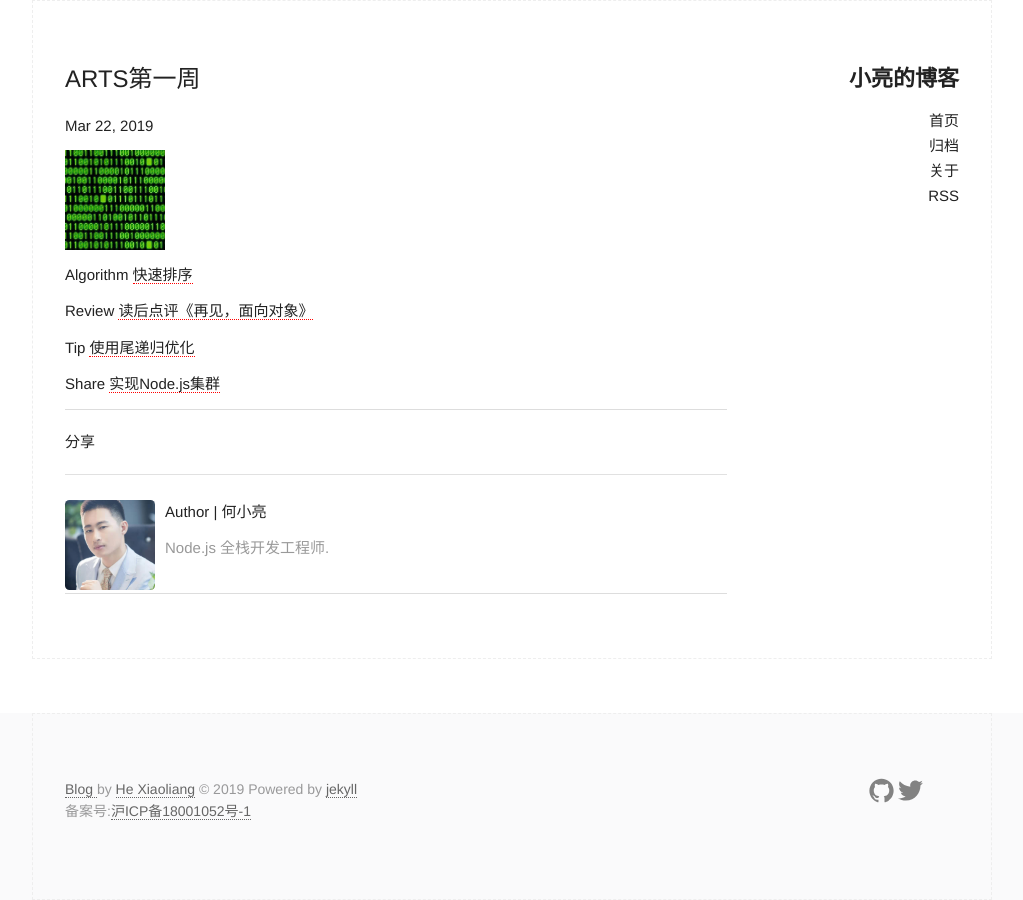
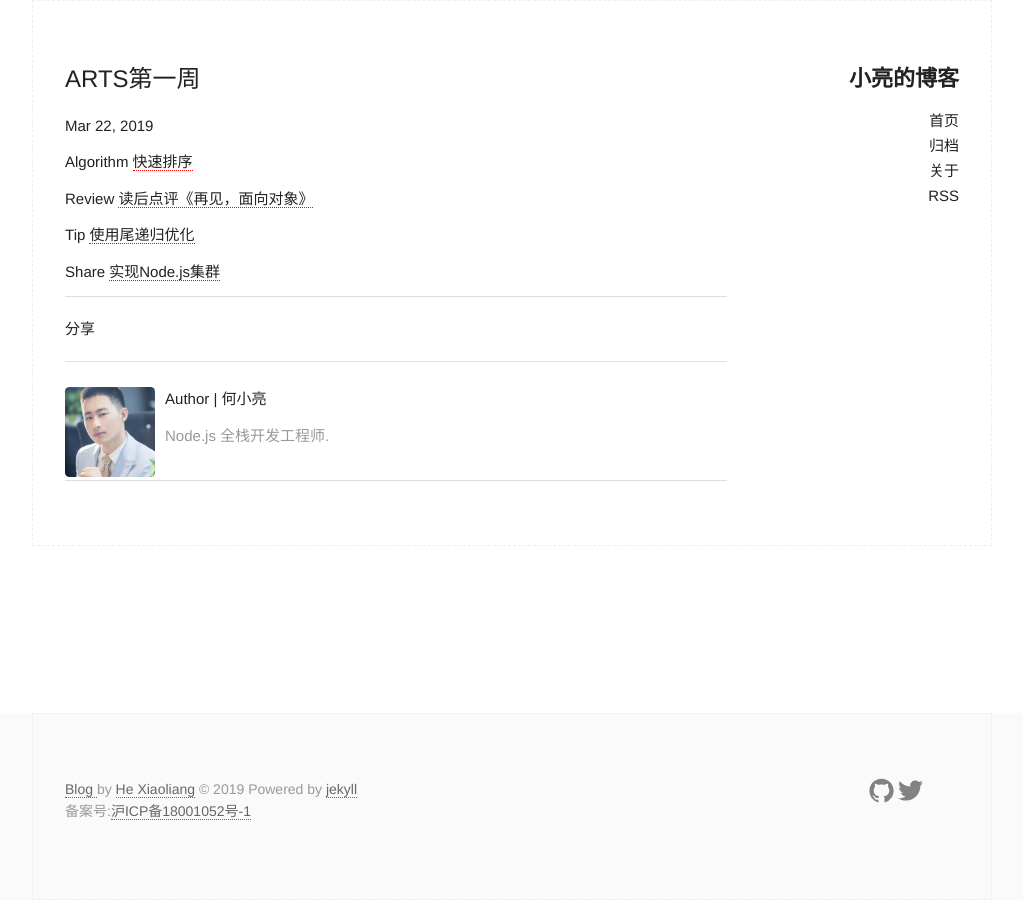
Before and after one commit to Snoopyjoy/blog, a Jekyll site: the page built from _posts/2019-03-22-arts-0.md, in a window 1280 px wide. Shown: the whole page, without its empty margins (128-1151 px from the left). Built offline with Jekyll 4.4.1, drawn with Linux system fonts in a browser that asks for light colours; comment, search, counter and statistics services are not loaded.

Commit message:
remove image

```diff
--- a/_posts/2019-03-22-arts-0.md
+++ b/_posts/2019-03-22-arts-0.md
@@ -5,7 +5,6 @@ category: ARTS
 description: ARTS第一周
 keywords: ARTS
 ---
-![]({{site.baseurl}}/assets/img/code.jpg){:height="100px" width="100px"}
 
 Algorithm
 [快速排序](/algorithm/2019/03/18/algorithm-quick-sort.html)
```
Also changed, not shown: _posts/2019-03-31-arts-1.md (+0 -1 lines).
